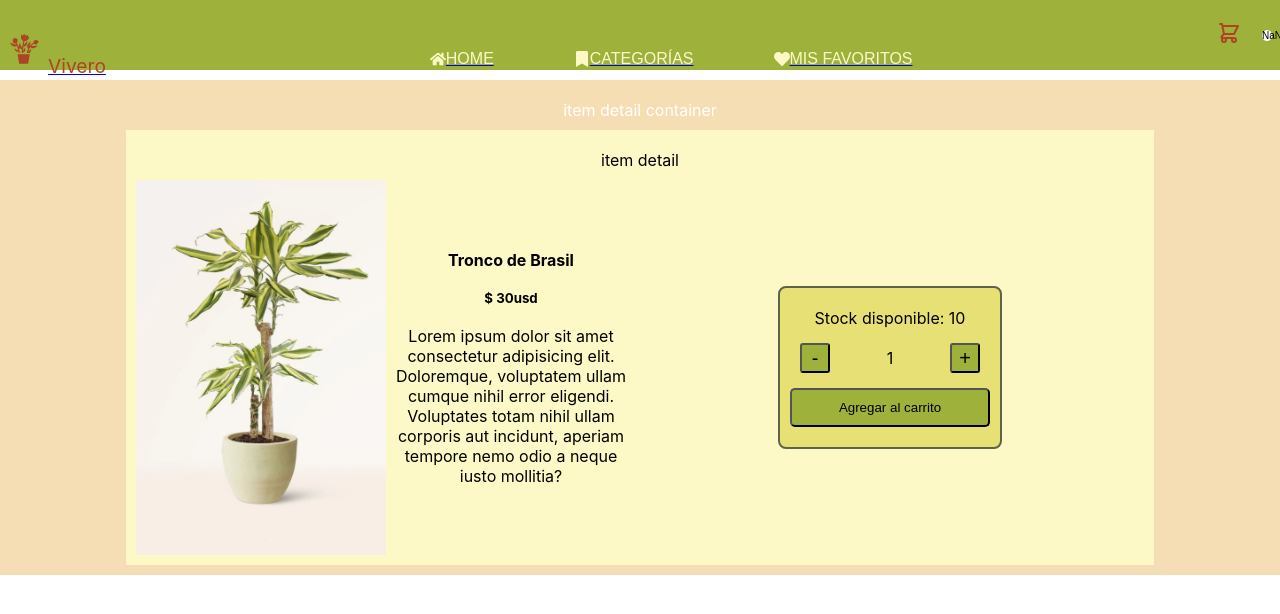
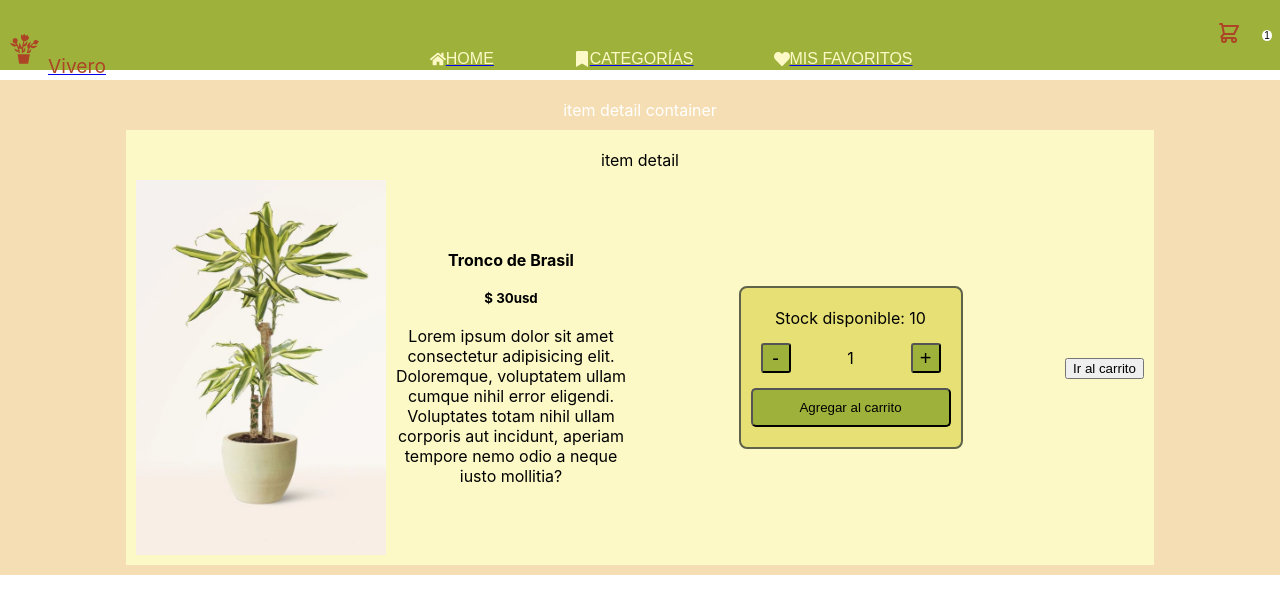
Before and after one commit to MilagrosHerrera405/vivero-herrera, a React (Create React App) app: page /productos/1 in a window 1280 px wide. Both pictures are taken after a click on the button "Agregar al carrito". Shown: the top 614 px of the page. Built offline with nearby package versions, Linux system fonts and the light colour scheme.

Commit message:
itemdetail

```diff
--- a/src/components/ItemDetail/ItemDetail.js
+++ b/src/components/ItemDetail/ItemDetail.js
@@ -1,18 +1,19 @@
+import { useState } from 'react';
+import { useContext } from 'react';
 import './ItemDetail.css';
 import { ItemCount } from '../ItemCount/ItemCount';
-import { useContext } from 'react';
 import { CartContext } from '../../context/CartContext';
+import {Link} from 'react-router-dom';
 
 
 export const ItemDetail = ({ item }) => {
 	const {addProduct} = useContext(CartContext);
+	const [quantity, setQuantity] = useState(0);
 
 
 	const onAdd = (count)=>{
-        console.log("onAdd", count)
-		const newProduct={...item, quantity:count}
-        console.log('newProduct', newProduct)
-        addProduct(newProduct)
+        addProduct(item,count);
+        setQuantity(count);
     }
 
 	return (
@@ -28,6 +29,12 @@ export const ItemDetail = ({ item }) => {
 				<p>{item.description}</p>
 			</div>
 			<ItemCount initial={1} stock={10} onAdd={onAdd}/>
+			{
+                quantity>0 &&
+                <Link to="/cart">
+                    <button>Ir al carrito</button>
+                </Link>
+            }
 		</div>
 	);
 };
```
